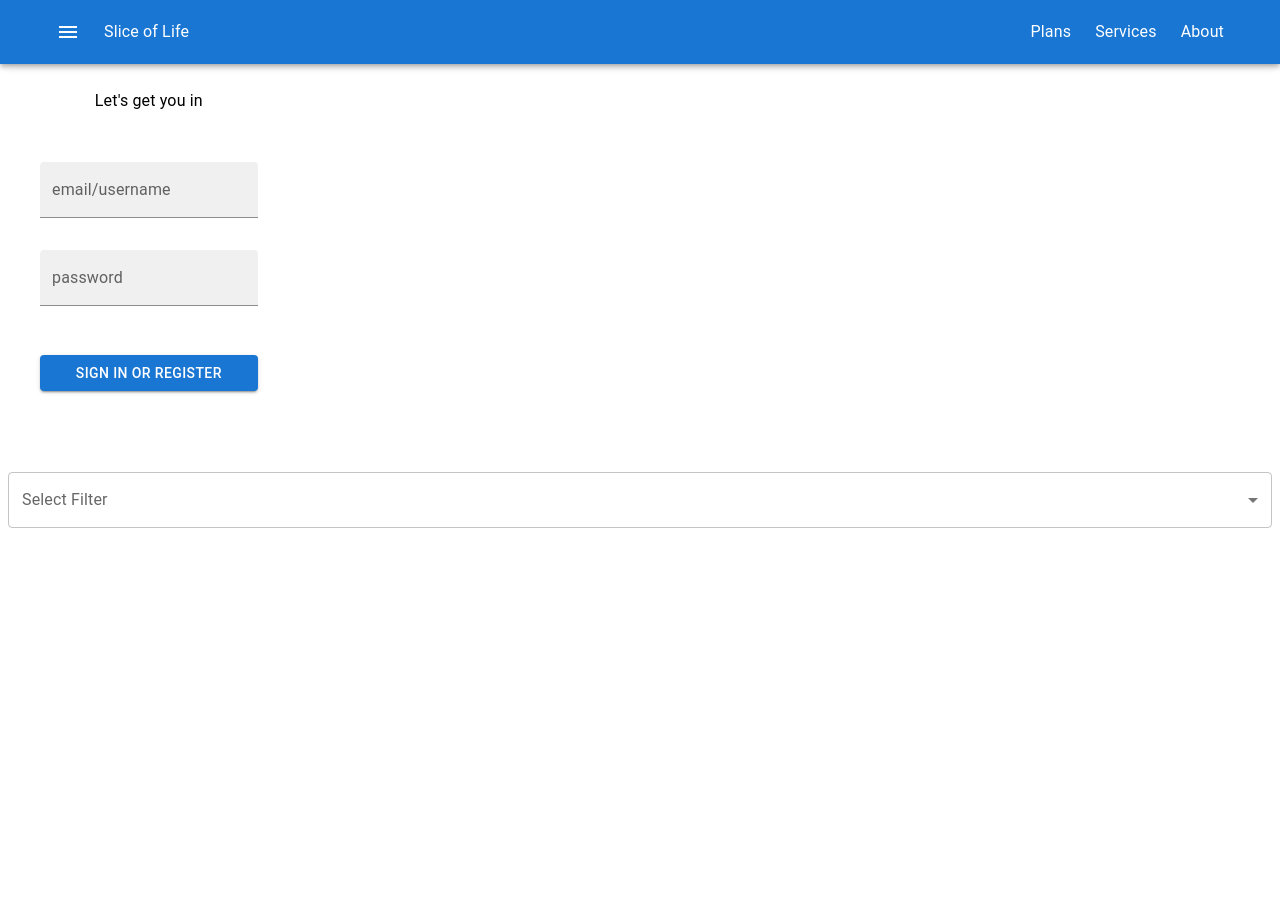
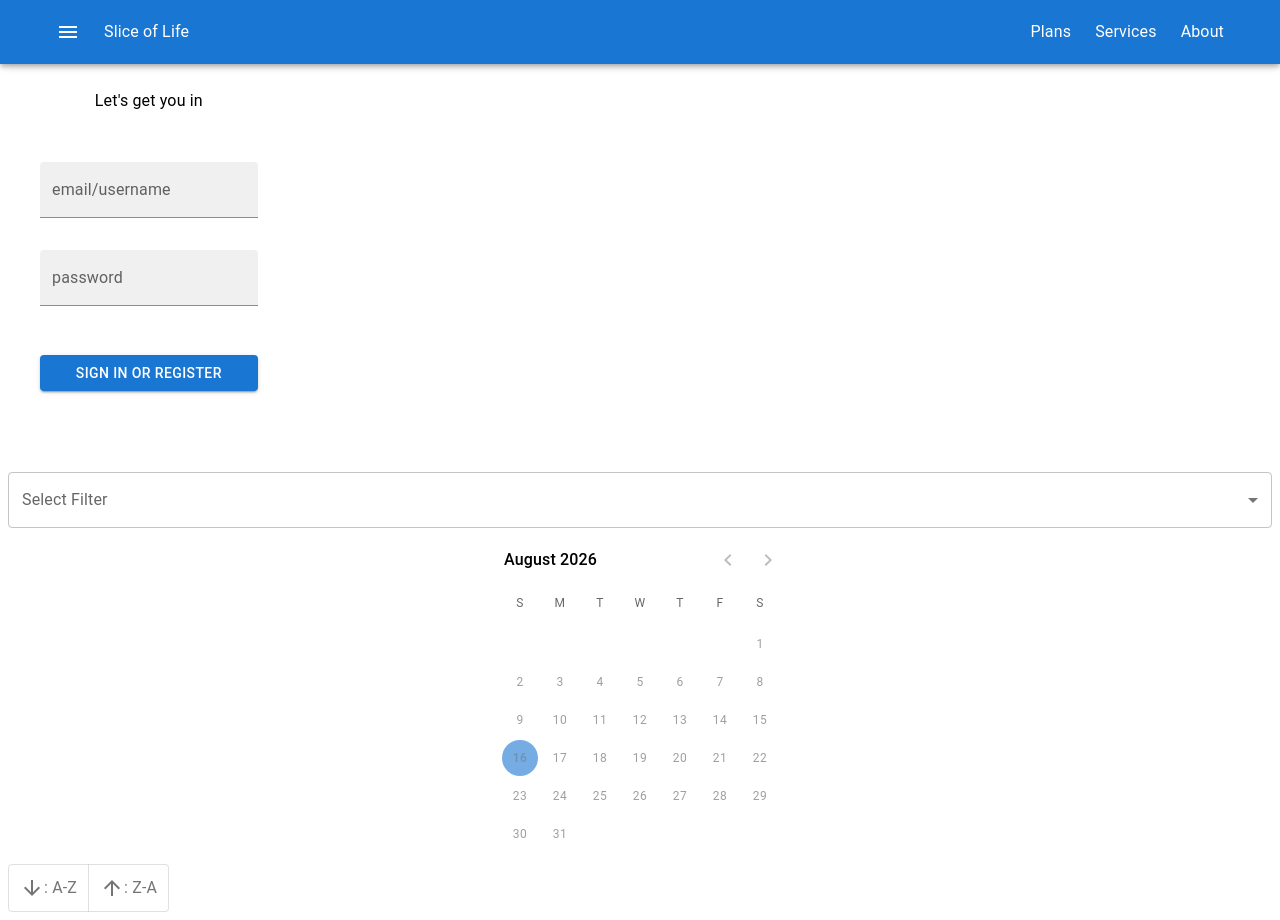
Before and after one commit to Jilmoire/slice-of-life, a Next.js app: page / in a window 1280 px wide. Before the commit the page ends 800 px from the top, so only its background shows below. Built offline with nearby package versions, Linux system fonts and the light colour scheme.

Commit message:
Add by name and by date

```diff
--- a/package.json
+++ b/package.json
@@ -8,6 +8,8 @@
     "@emotion/styled": "^11.14.1",
     "@mui/icons-material": "^9.3.1",
     "@mui/material": "^9.3.1",
+    "@mui/x-date-pickers": "^9.12.0",
+    "dayjs": "^1.11.23",
     "next": "^16.3.0"
   },
   "scripts": {
--- a/src/modules/gallery/FilterOptions.tsx
+++ b/src/modules/gallery/FilterOptions.tsx
@@ -1,23 +1,60 @@
-import Grid from '@mui/material/Grid'
-import Container from '@mui/material/Container'
+"use client";
+
+import * as React from 'react';
 import Box from '@mui/material/Box'
 import Select from '@mui/material/Select'
 import FormControl from '@mui/material/FormControl'
 import InputLabel from '@mui/material/InputLabel'
 import MenuItem from '@mui/material/MenuItem'
+import ToggleButtonGroup from '@mui/material/ToggleButtonGroup';
+import ToggleButton from '@mui/material/ToggleButton'
+
+import ArrowUpwardIcon from '@mui/icons-material/ArrowUpward';
+import ArrowDownwardIcon from '@mui/icons-material/ArrowDownward';
+
+import dayjs from 'dayjs';
+import { DateCalendar } from '@mui/x-date-pickers/DateCalendar'
+import { LocalizationProvider } from '@mui/x-date-pickers/LocalizationProvider'
+import { AdapterDayjs } from '@mui/x-date-pickers/AdapterDayjs'
+import { Typography } from '@mui/material';
 
 export function ImgFilter() {
+  const [filter, setFilter] = React.useState("");
+  const [day, setDay] = React.useState(dayjs());
+
+  const handleChange = (event) => {
+    setFilter(event.target.value);
+  };
+
   return (
+    <LocalizationProvider dateAdapter={AdapterDayjs}>
       <Box>
           <FormControl fullWidth>
               <InputLabel id="imgfilter">Select Filter</InputLabel>
-                <Select labelId="demo-simple-select-label" id="demo-simple-select" label="Age">
-                    <MenuItem>By Date</MenuItem>
-                    <MenuItem>By Name</MenuItem>
-                    <MenuItem>By Size</MenuItem>
+                  <Select labelId="imgfilter" id="demo-simple-select" label="Filter" value={filter} onChange={handleChange}>
+                      <MenuItem value={"Show All"}> Show All</MenuItem>
+                      <MenuItem value={"By Date Uploaded"}>By Date Uploaded</MenuItem>
+                      <MenuItem value={"By Name"}>By Name</MenuItem>
+                      <MenuItem value={"By Size"}>By Size</MenuItem>
                   </Select>
           </FormControl>
+
+          <Box>
+            <DateCalendar disabled={filter !== "By Date Uploaded"} value={day} onChange={(newValue) => setDay(newValue)}/>
           </Box>
+
+          <Box>
+            <ToggleButtonGroup aria-label="Medium sizes">
+              <ToggleButton value="a-z">
+                <ArrowDownwardIcon /> <Typography>: A-Z</Typography>
+              </ToggleButton>
+              <ToggleButton value="z-a">
+                <ArrowUpwardIcon /> <Typography>: Z-A</Typography>
+              </ToggleButton>
+            </ToggleButtonGroup>
+          </Box>
+      </Box>
+    </LocalizationProvider>
 
   );
 }
```
Lines whose indentation alone changed are shown as unchanged.
